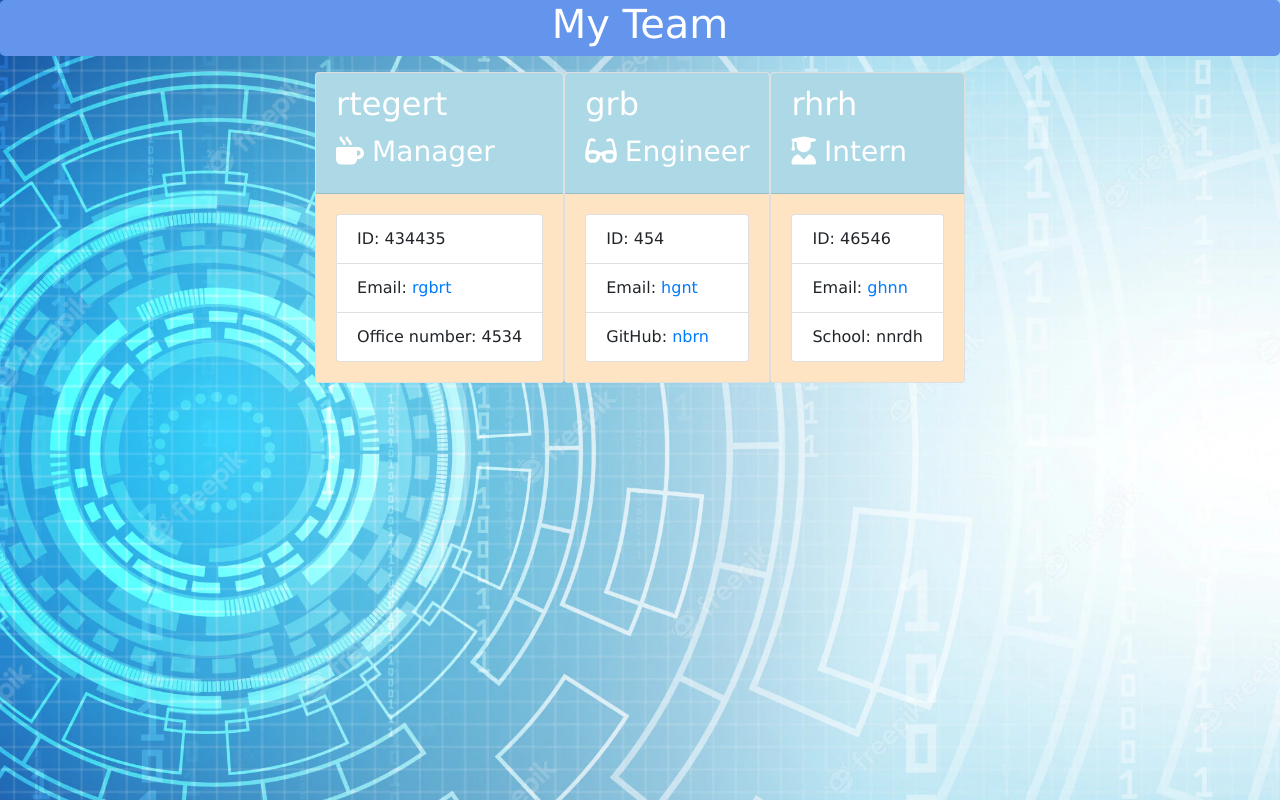
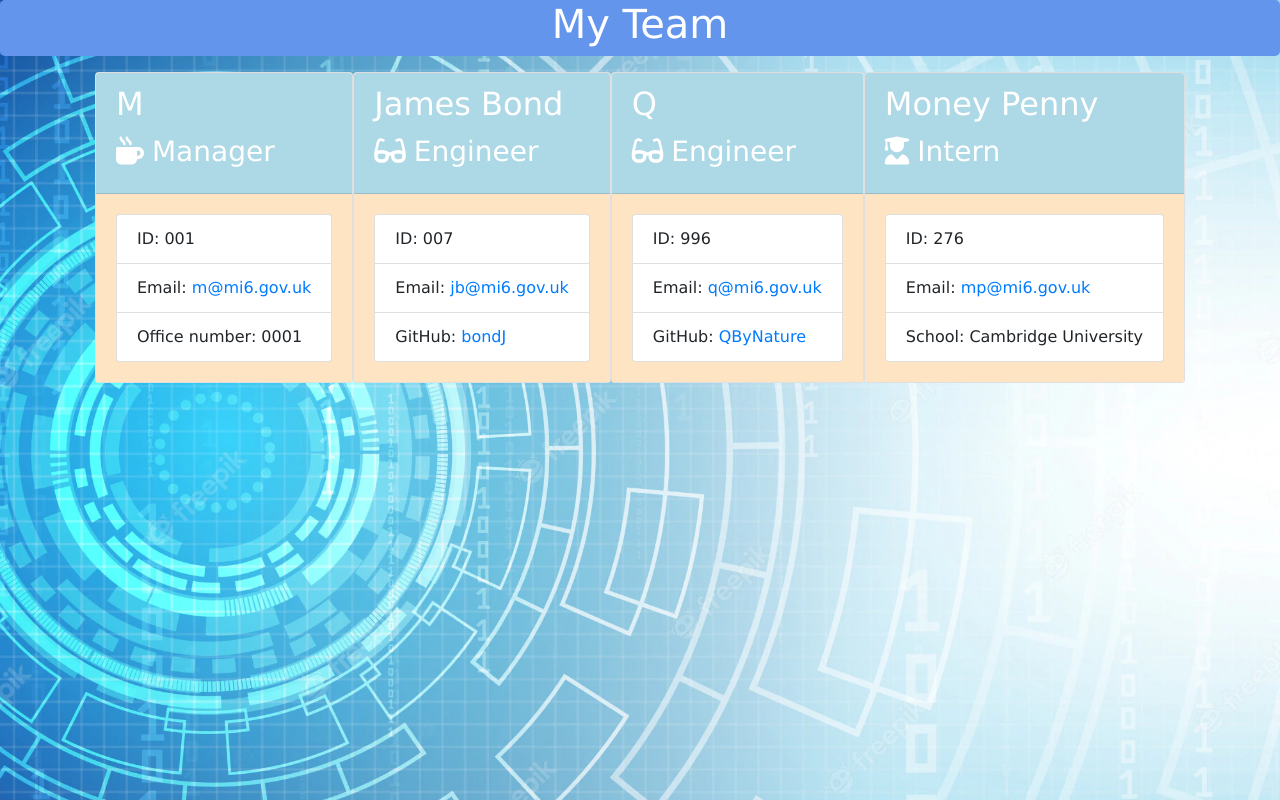
Before and after one commit to ranjmak/team_profile_gen, a website: page output/team.html in a window 1280 px wide. Drawn offline with nearby package versions, Linux system fonts and the light colour scheme; files that its build step writes are made by us from their sources; files whose address does not match are found by name.

Commit message:
generated team.html after logic in index.js changed

```diff
--- a/output/team.html
+++ b/output/team.html
@@ -9,7 +9,7 @@
     <title>My Team</title>
     <link rel="stylesheet" href="https://stackpath.bootstrapcdn.com/bootstrap/4.3.1/css/bootstrap.min.css"
         integrity="sha384-ggOyR0iXCbMQv3Xipma34MD+dH/1fQ784/j6cY/iJTQUOhcWr7x9JvoRxT2MZw1T" crossorigin="anonymous">
-    <link rel="stylesheet" href="../assets/style.css">
+    <link rel="stylesheet" href="../assets/css/style.css">
     <script src="https://kit.fontawesome.com/c502137733.js"></script>
 </head>
 
@@ -27,42 +27,56 @@
 
         <div class="card employee-card">
         <div class="card-header">
-            <h2 class="card-title">rtegert</h2>
+            <h2 class="card-title">M</h2>
             <h3 class="card-title"><i class="fas fa-mug-hot mr-2"></i>Manager</h3>
         </div>
         <div class="card-body">
             <ul class="list-group">
-                <li class="list-group-item">ID: 434435</li>
-                <li class="list-group-item">Email: <a href="mailto:rgbrt">rgbrt</a></li>
-                <li class="list-group-item">Office number: 4534</li>
+                <li class="list-group-item">ID: 001</li>
+                <li class="list-group-item">Email: <a href="mailto:m@mi6.gov.uk">m@mi6.gov.uk</a></li>
+                <li class="list-group-item">Office number: 0001</li>
             </ul>
         </div>
     </div>
 
         <div class="card employee-card">
     <div class="card-header">
-        <h2 class="card-title">grb</h2>
+        <h2 class="card-title">James Bond</h2>
         <h3 class="card-title"><i class="fas fa-glasses mr-2"></i>Engineer</h3>
     </div>
     <div class="card-body">
         <ul class="list-group">
-            <li class="list-group-item">ID: 454</li>
-            <li class="list-group-item">Email: <a href="mailto:hgnt">hgnt</a></li>
-            <li class="list-group-item">GitHub: <a href="https://github.com/nbrn" target="_blank" rel="noopener noreferrer">nbrn</a></li>
+            <li class="list-group-item">ID: 007</li>
+            <li class="list-group-item">Email: <a href="mailto:jb@mi6.gov.uk">jb@mi6.gov.uk</a></li>
+            <li class="list-group-item">GitHub: <a href="https://github.com/bondJ" target="_blank" rel="noopener noreferrer">bondJ</a></li>
         </ul>
     </div>
 </div>
 
         <div class="card employee-card">
     <div class="card-header">
-        <h2 class="card-title">rhrh</h2>
+        <h2 class="card-title">Q</h2>
+        <h3 class="card-title"><i class="fas fa-glasses mr-2"></i>Engineer</h3>
+    </div>
+    <div class="card-body">
+        <ul class="list-group">
+            <li class="list-group-item">ID: 996</li>
+            <li class="list-group-item">Email: <a href="mailto:q@mi6.gov.uk">q@mi6.gov.uk</a></li>
+            <li class="list-group-item">GitHub: <a href="https://github.com/QByNature" target="_blank" rel="noopener noreferrer">QByNature</a></li>
+        </ul>
+    </div>
+</div>
+
+        <div class="card employee-card">
+    <div class="card-header">
+        <h2 class="card-title">Money Penny</h2>
         <h3 class="card-title"><i class="fas fa-user-graduate mr-2"></i>Intern</h3>
     </div>
     <div class="card-body">
         <ul class="list-group">
-            <li class="list-group-item">ID: 46546</li>
-            <li class="list-group-item">Email: <a href="mailto:ghnn">ghnn</a></li>
-            <li class="list-group-item">School: nnrdh</li>
+            <li class="list-group-item">ID: 276</li>
+            <li class="list-group-item">Email: <a href="mailto:mp@mi6.gov.uk">mp@mi6.gov.uk</a></li>
+            <li class="list-group-item">School: Cambridge University</li>
         </ul>
     </div>
 </div>
```
